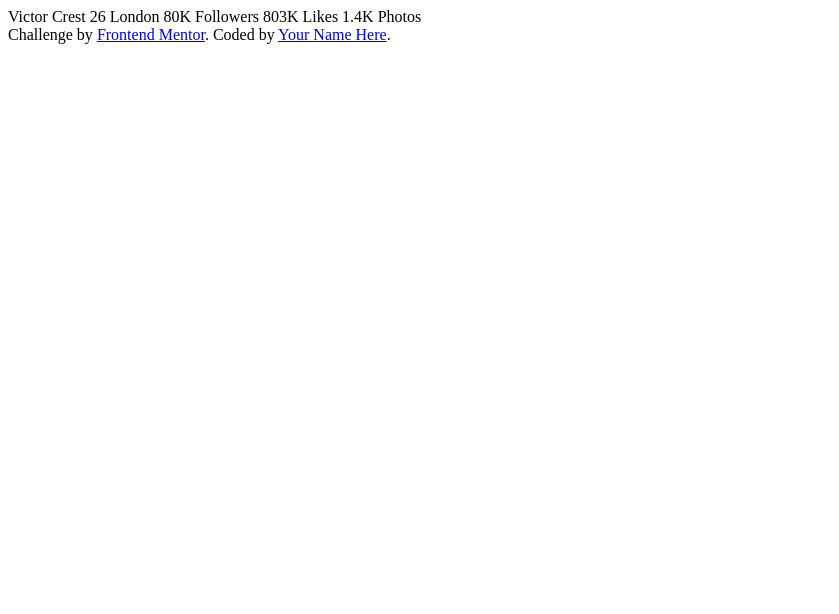
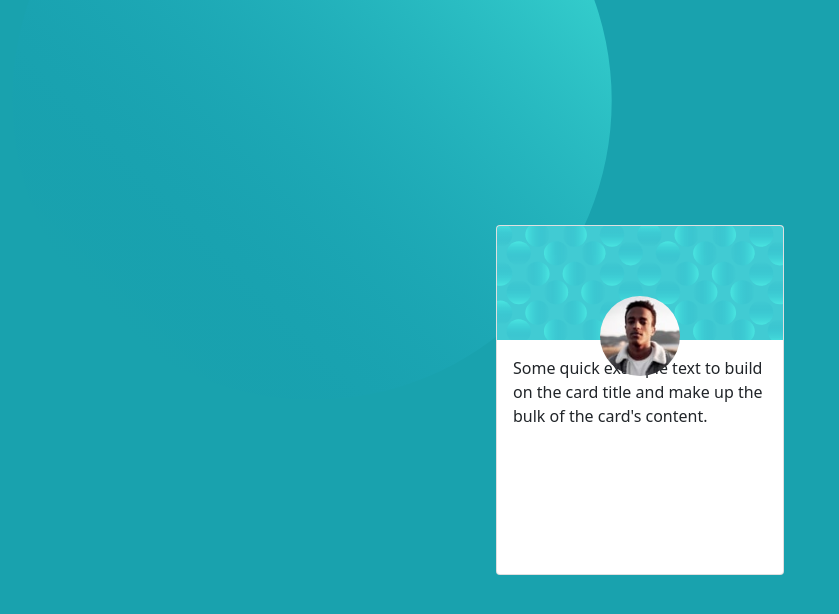
Before and after one commit to jesuscarrasquel/frontendMentorChallenge, a plain HTML site: page index.html in a window 1280 px wide. Shown: the whole page, without its empty margins (0-839 px from the left). Drawn offline with nearby package versions, Linux system fonts and the light colour scheme.

Commit message:
arreglo 3

```diff
--- a/index.html
+++ b/index.html
@@ -3,29 +3,66 @@
 <head>
   <meta charset="UTF-8">
   <meta name="viewport" content="width=device-width, initial-scale=1.0"> <!-- displays site properly based on user's device -->
+  <link href="https://cdn.jsdelivr.net/npm/bootstrap@5.0.0-beta1/dist/css/bootstrap.min.css" rel="stylesheet" integrity="sha384-giJF6kkoqNQ00vy+HMDP7azOuL0xtbfIcaT9wjKHr8RbDVddVHyTfAAsrekwKmP1" crossorigin="anonymous">
 
   <link rel="stylesheet" href="style.css">
   <link rel="icon" type="image/png" sizes="32x32" href="./images/favicon-32x32.png">
+
+
 
   <title>Frontend Mentor | Profile card component</title>
 
 </head>
 <body>
-  Victor Crest
-  26
-  London
 
-  80K
-  Followers
+  <!-- <p class="font-dark"> Victor Crest </p>
+  <p class="font-light"> 26 </p>
+  <p class="font-light"> London </p>
 
-  803K
-  Likes
 
-  1.4K
-  Photos
+    <p class="font-dark">80K</p>
+    <p class="font-light">Followers</p>
+    <p class="font-dark">803K</p>
+    <p class="font-light">Likes</p>
+    <p class="font-dark">1.4K</p>
+    <p class="font-light">Photos</p>
+
+
   <div class="attribution">
     Challenge by <a href="https://www.frontendmentor.io?ref=challenge" target="_blank">Frontend Mentor</a>.
-    Coded by <a href="#">Your Name Here</a>.
-  </div>
+    Coded by <a href="#">Your Name Here</a>. -->
+
+    <div class="container-fluid">
+
+          <!-- Bola de arriba -->
+      <div class="bola-arriba">
+
+        <img src="./images/bg-pattern-top.svg" alt="patter-top" width="600px" height="600px"/>
+
+      </div>
+
+
+        <div class="card" style="width: 18rem;">
+          <img src="./images/bg-pattern-card.svg" class="card-img-top" alt="...">
+          <img src="./images/image-victor.jpg" class="avatar" alt="avatar">
+          <div class="card-body">
+            <p class="card-text">Some quick example text to build on the card title and make up the bulk of the card's content.</p>
+          </div>
+
+      </div>
+
+      <!-- Bola de abajo -->
+      <!-- <div class="bola-abajo">
+
+        <img src="./images/bg-pattern-bottom.svg" alt="patter-botton" />
+
+      </div> -->
+
+    </div>
+
+
+
+
+  <!-- </div> -->
 </body>
 </html>
--- a/style.css
+++ b/style.css
@@ -0,0 +1,61 @@
+* {
+    box-sizing: border-box;
+    margin: 0;
+    padding: 0;
+}
+
+body {
+    background-color:  hsl(185, 75%, 39%)
+}
+
+.font-dark{
+    font-size: 18px;
+    font-weight: 700;
+}
+
+.font-light {
+    font-size: 18px;
+    font-weight: 400;
+}
+
+.container-fluid {
+    position: relative;
+    display: flex;
+    height: 100vh;
+}
+
+.card {
+    /* position: absolute; */
+    /* z-index: 2;  */
+    height: 350px;
+    margin: auto;
+}
+
+.card-img-top {
+    position: relative;
+}
+.avatar{
+    position: absolute;
+    border-radius: 40px;
+    width: 80px;
+    height: 80px;
+    top: 20%;
+    left: calc(50% - 40px);
+}
+
+.bola-abajo{
+    position: absolute;
+    /* z-index: 1; */
+    display: flex;
+    justify-content: flex-end;
+    margin-right: -300px;
+}
+
+.bola-arriba{
+    /* z-index: 1;  */
+    position: absolute;
+    display: flex;
+    justify-content: flex-start;
+    margin-top: -200px;
+
+}
```
